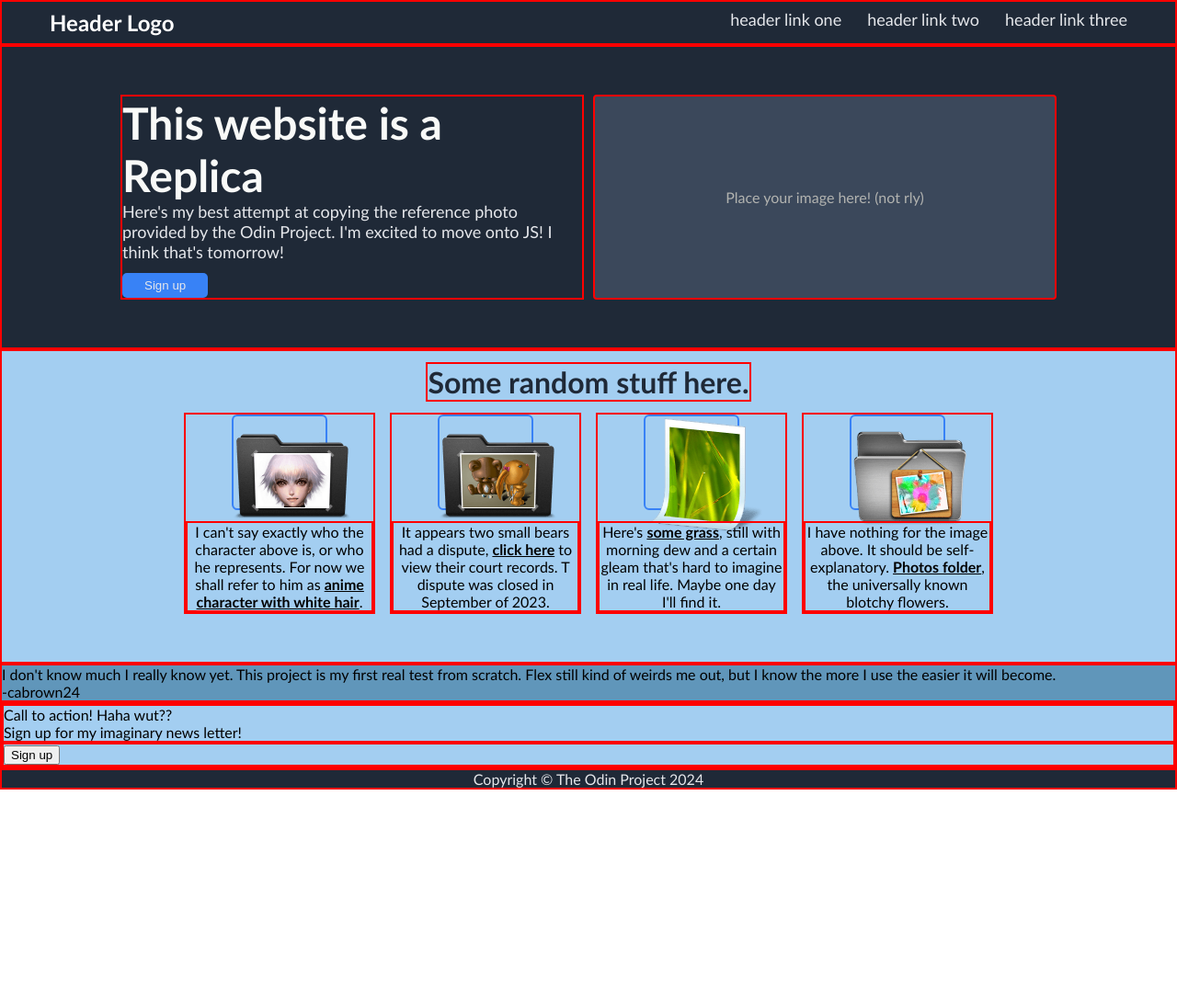
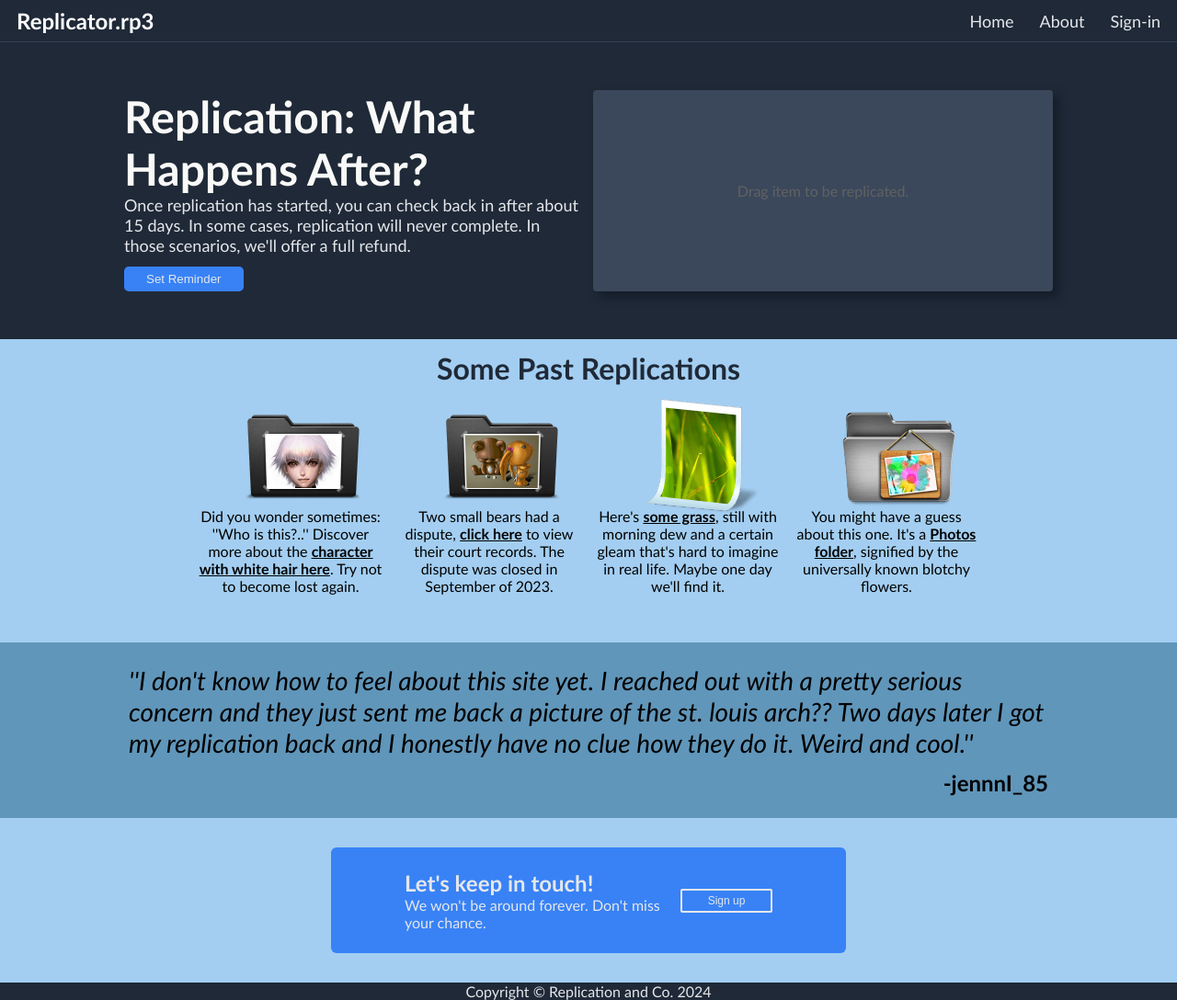
Before and after one commit to cabrown24/flex-project, a plain HTML site: page index.html in a window 1280 px wide. Shown: the whole page at 92% size. Before the commit the page ends 859 px from the top, so only its background shows below. Drawn offline with Linux system fonts and the light colour scheme.

Commit message:
web page complete?

```diff
--- a/index.html
+++ b/index.html
@@ -10,53 +10,53 @@
 
 <body>
     <div class="header-container">
-        <div class="header-logo">Header Logo</div>
+        <div class="header-logo">Replicator.rp3</div>
         <ul>
-            <li><a href="">header link one</a></li>
-            <li><a href="">header link two</a></li>
-            <li><a href="">header link three</a></li>
+            <li><a href="">Home</a></li>
+            <li><a href="">About</a></li>
+            <li><a href="">Sign-in</a></li>
         </ul>
     </div>
 
     <div class="section-one">
         <div class="left">
-            <div class="section-one-header">This website is a Replica</div>
-            <div class="simple-text">Here's my best attempt at copying the reference photo
-                provided by the Odin Project. I'm excited to move onto JS! I think that's tomorrow!
+            <div class="section-one-header">Replication: What Happens After?</div>
+            <div class="simple-text">Once replication has started, you can check back in after about 15 days.
+                In some cases, replication will never complete. In those scenarios, we'll offer a full refund.
             </div>
-            <button>Sign up</button>
+            <button>Set Reminder</button>
         </div>
 
         <div class="right">
-            <div class="img-holder">Place your image here! (not rly)</div>
+            <div class="img-holder">Drag item to be replicated.</div>
         </div>
     </div>
 
     <div class="section-two">
-        <div class="section-two-header">Some random stuff here.</div>
+        <div class="section-two-header">Some Past Replications</div>
 
         <div class="container">
             <div class="box-pair">
                 <div class="box"><img src="./imgs/anime.png" alt="white haired character folder icon"></div>
-                <div class="description">I can't say exactly who the character above is, or who he represents.
-                    For now we shall refer to him as <strong><u>anime character with white hair</u></strong>.
+                <div class="description">Did you wonder sometimes: ''Who is this?..'' Discover more about the <strong><u>character with white hair here</u></strong>.
+                    Try not to become lost again.
                 </div>
             </div>
             <div class="box-pair">
                 <div class="box"><img src="./imgs/bear.png" alt="two small cartoon bears folder icon"></div>
-                <div class="description">It appears two small bears had a dispute, <strong><u>click here</u></strong>
-                    to view their court records. T dispute was closed in September of 2023.</div>
+                <div class="description">Two small bears had a dispute, <strong><u>click here</u></strong>
+                    to view their court records. The dispute was closed in September of 2023.</div>
             </div>
             <div class="box-pair">
                 <div class="box"><img src="./imgs/grass.png" alt="dewey green grass"></div>
                 <div class="description">Here's <strong><u>some grass</u></strong>, still with morning dew and a certain gleam
-                    that's hard to imagine in real life. Maybe one day I'll find it.
+                    that's hard to imagine in real life. Maybe one day we'll find it.
                 </div>
             </div>
             <div class="box-pair">
                 <div class="box"><img src="./imgs/photos.png" alt="photo folder icon"></div>
-                <div class="description">I have nothing for the image above.
-                    It should be self-explanatory. <strong><u>Photos folder</u></strong>, the universally known
+                <div class="description">You might have a guess about this one.
+                    It's a <strong><u>Photos folder</u></strong>, signified by the universally known
                 blotchy flowers.</div>
             </div>
         </div>
@@ -65,20 +65,21 @@
 
     <div class="section-three">
         <div class="quote-container">
-            <div class="quote">I don't know much I really know yet.
-                This project is my first real test from scratch.
-                Flex still kind of weirds me out, but I know the
-                more I use the easier it will become.
+            <div class="quote">''I don't know how to feel about this site yet.
+                I reached out with a pretty serious concern and
+                they just sent me back a picture of the st. louis arch??
+                Two days later I got my replication back and I honestly have no
+                clue how they do it. Weird and cool.''
             </div>
-            <div class="author">-cabrown24</div>
+            <div class="author">-jennnI_85</div>
         </div>
     </div>
 
     <div class="section-four">
         <div class="container">
             <div class="left">
-                <div>Call to action! Haha wut??</div>
-                <div class="small-text">Sign up for my imaginary news letter!</div>
+                <div class="badge-title">Let's keep in touch!</div>
+                <div class="small-text">We won't be around forever. Don't miss your chance.</div>
             </div>
             <div class="right">
                 <button>Sign up</button>
@@ -87,7 +88,7 @@
     </div>
 
     <div class="footer">
-        <div class="footer-text">Copyright &copy; The Odin Project 2024</div>
+        <div class="footer-text">Copyright &copy; Replication and Co. 2024</div>
     </div>
 
 
--- a/style.css
+++ b/style.css
@@ -14,8 +14,10 @@ body {
     color: white;
     display: flex;
     justify-content: space-between;
-    padding: 8px 52px;
+    align-items: center;
+    padding: 8px 18px;
     flex: 0;
+    border-bottom:#344257 1px solid;
 }
 
 .header-logo {
@@ -37,7 +39,7 @@ a {
     font-size: 18px;
 }
 
-/* For Debugging */
+/* For Debugging
 .header-container,
 .footer,
 .section-one,
@@ -50,7 +52,7 @@ a {
 .description,
 .section-two-header {
     border: red 2px solid;
-}
+} */
 
 .section-one {
     background-color: #1F2937;
@@ -72,8 +74,9 @@ a {
     justify-content: center;
     align-items: center;
     background-color: #3b485b;
-    color: #b2b3b0;
+    color: #616161;
     border-radius: 4px;
+    box-shadow: 6px 6px 10px #151d29;
 }
 
 .section-one-header {
@@ -123,13 +126,12 @@ a {
     display: flex;
     flex-direction: column;
     align-items: center;
-    gap:12px;
+    gap:20px;
 }
 
 .box {
     height: 100px;
     width: 100px;
-    border: #3882F6 2px solid;
     border-radius: 6px;
 }
 
@@ -138,16 +140,64 @@ a {
     text-align: center;
 }
 
-
-
 .section-three {
     background-color: #6096BA;
     flex: 1;
+    display: flex;
+    justify-content: center;
+}
+
+.quote-container {
+    padding: 24px;
+    display: flex;
+    flex-direction: column;
+    width: 1000px;
+}
+
+.quote {
+    font-style: italic;
+    font-size: 28px;
+    margin-bottom: 12px;
+}
+
+.author {
+    font-size: 24px;
+    font-weight: bold;
+    align-self: flex-end;
 }
 
 .section-four {
     background-color: #A3CEF1;
     flex: 1;
+    display: flex;
+    justify-content: center;
+    padding: 32px;
+}
+
+.section-four .container {
+    background-color:#3882F6;
+    border-radius: 6px;
+    color:#E5E7EB;
+    width: 400px;
+    display: flex;
+    justify-content: space-around;
+    align-items: center;
+    padding: 24px 80px;
+}
+
+.badge-title {
+    font-size: 24px;
+    font-weight: bold;
+}
+
+.section-four button {
+    background-color: #3882F6;
+    border-radius: 2px;
+    width: 100px;
+    font-size: 12px;
+    padding: 4px 24px;
+    color:#E5E7EB;
+    border: 2px solid #E5E7EB;
 }
 
 .footer {
```
